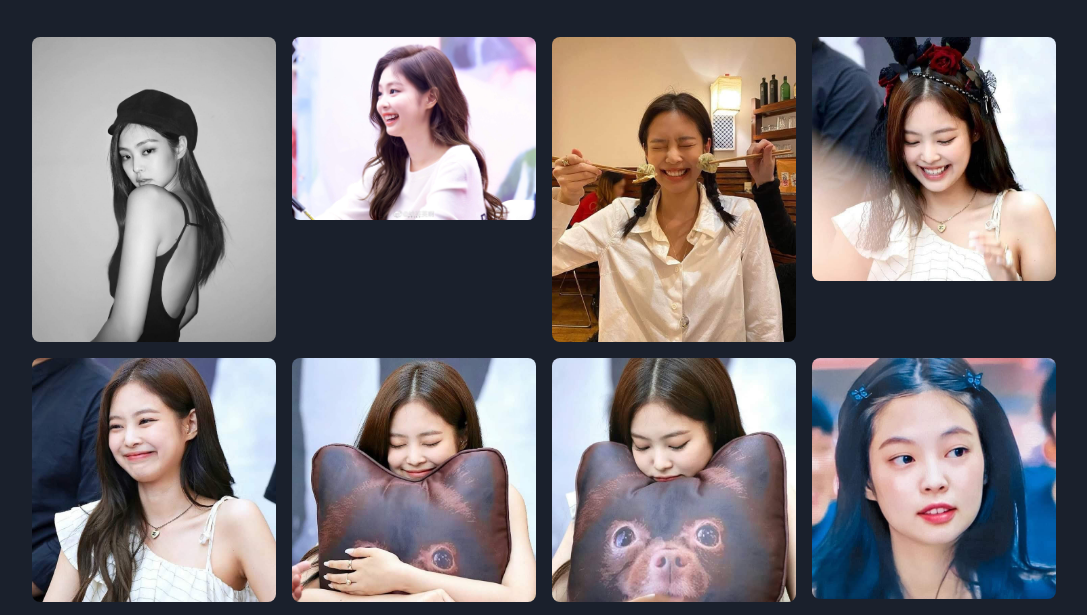
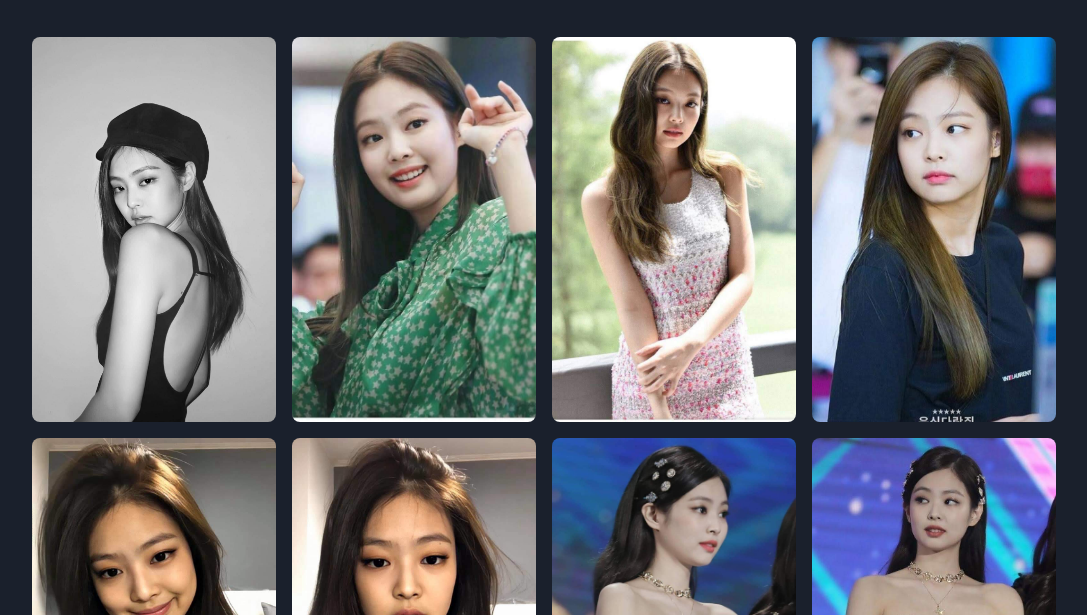
Before and after one commit to t6tg/jennie, a Gatsby site: page / in a window 1280 px wide. Shown: the part 130-745 px from the top of the page, without its empty margins (96-1183 px from the left). Built offline with nearby package versions, Linux system fonts and the light colour scheme; Gatsby itself is replaced by a stand-in of ours; what tailwindcss-aspect-ratio, tailwindcss-responsive-embed would draw is missing.

Commit message:
fluid image gatsby

```diff
--- a/gatsby-config.js
+++ b/gatsby-config.js
@@ -36,5 +36,13 @@
       },
     },
     `gatsby-plugin-offline`,
+    `gatsby-transformer-sharp`,
+    `gatsby-plugin-sharp`,
+    {
+      resolve: `gatsby-source-filesystem`,
+      options: {
+        path: `${__dirname}/static/Photos/`,
+      },
+    },
   ],
 }
--- a/package.json
+++ b/package.json
@@ -15,9 +15,13 @@
   },
   "dependencies": {
     "gatsby": "^2.23.12",
+    "gatsby-image": "^2.4.12",
     "gatsby-plugin-manifest": "^2.4.17",
     "gatsby-plugin-offline": "^3.2.16",
     "gatsby-plugin-postcss": "^2.3.9",
+    "gatsby-plugin-sharp": "^2.6.17",
+    "gatsby-source-filesystem": "^2.3.18",
+    "gatsby-transformer-sharp": "^2.5.10",
     "react": "^16.12.0",
     "react-dom": "^16.12.0",
     "react-helmet": "^6.1.0"
--- a/src/components/photo.tsx
+++ b/src/components/photo.tsx
@@ -1,4 +1,5 @@
 import React from "react"
+import Img from "gatsby-image"
 
 interface Props {
   alt: string
@@ -6,15 +7,7 @@
 }
 
 const Photo = (props: Props) => {
-  return (
-    <div>
-      <img
-        className="rounded-lg"
-        src={`../../Photos/${props.image}.jpg`}
-        alt={props.alt}
-      />
-    </div>
-  )
+  return <Img className="rounded-lg" fluid={props.image} alt={props.alt} />
 }
 
 export default Photo
--- a/src/components/photoList.tsx
+++ b/src/components/photoList.tsx
@@ -1,14 +1,30 @@
 import React from "react"
 import photos from "../../static/photos.json"
 import Photo from "./photo"
+import { useStaticQuery, graphql } from "gatsby"
 
 interface Props {}
 
 const PhotoList = (props: Props) => {
+  const data = useStaticQuery(graphql`
+    {
+      allFile {
+        edges {
+          node {
+            childImageSharp {
+              fluid {
+                ...GatsbyImageSharpFluid
+              }
+            }
+          }
+        }
+      }
+    }
+  `)
   return (
     <div className="grid grid-cols-4 gap-4">
-      {photos.map((r, i) => (
-        <Photo key={i} image={r.img} alt={r.name} />
+      {data.allFile.edges.map((r, i) => (
+        <Photo key={i} image={r.node.childImageSharp.fluid} alt={i} />
       ))}
     </div>
   )
```
Also changed, not shown: 1 other file.
